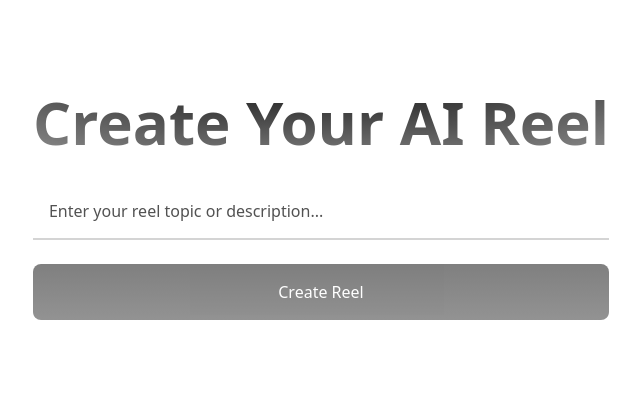
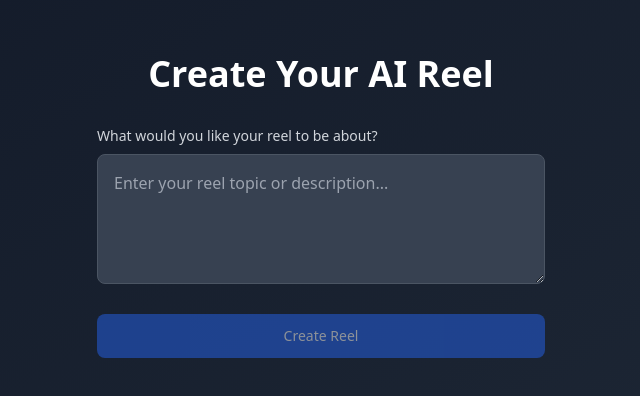
Before and after one commit to varuntree/ReelMate, a Next.js app: page / in a window 1280 px wide. Shown: the part 194-590 px from the top of the page, without its empty margins (319-959 px from the left). Built offline with nearby package versions, Linux system fonts and the light colour scheme; no server answers.

Commit message:
Restored to '0fbd0633faf8cdbd8fb6e0bf229c3df6103b2a73'
Replit-Restored-To:0fbd0633faf8cdbd8fb6e0bf229c3df6103b2a73

```diff
--- a/app/components/PromptPage.tsx
+++ b/app/components/PromptPage.tsx
@@ -1,7 +1,7 @@
+// Component for the initial prompt input page
 'use client';
 
 import { useState } from 'react';
-import { motion } from 'framer-motion';
 import { useRouter } from 'next/navigation';
 import { type GenerateReelContentResponse, type ReelContent } from '@/app/types/api';
 import { searchPexelsVideos } from '@/app/api/services/pexelsService';
@@ -39,9 +39,13 @@ export default function PromptPage({ onSubmit }: PromptPageProps) {
         try {
           // Join keywords with spaces and use the first one as fallback
           const searchQuery = clip.videoKeywords.join(' ');
+          const fallbackQuery = clip.videoKeywords[0];
+
+          // Try with combined keywords first
           let videoResponse = await searchPexelsVideos(searchQuery);
           if (videoResponse.videos.length === 0) {
-            videoResponse = await searchPexelsVideos('people lifestyle');
+            const fallbackQuery = 'people lifestyle';
+            videoResponse = await searchPexelsVideos(fallbackQuery);
           }
 
           const selectedVideo = videoResponse.videos[0];
@@ -112,7 +116,7 @@ export default function PromptPage({ onSubmit }: PromptPageProps) {
       // Call onSubmit if provided
       if (onSubmit) onSubmit(prompt.trim());
 
-      // Redirect to editor page - Commented out as per original code
+      // Redirect to editor page
       // router.push('/editor');
     } catch (error) {
       console.error('Error generating reel:', error);
@@ -123,43 +127,37 @@ export default function PromptPage({ onSubmit }: PromptPageProps) {
   };
 
   return (
-    <div className="h-screen w-full dark:bg-black bg-white dark:bg-grid-white/[0.05] bg-grid-black/[0.05] relative flex items-center justify-center">
-      <div className="absolute pointer-events-none inset-0 flex items-center justify-center dark:bg-black bg-white [mask-image:radial-gradient(ellipse_at_center,transparent_20%,black)]" />
-      <div className="max-w-2xl mx-auto p-4">
-        <motion.div
-          initial={{ opacity: 0, y: 20 }}
-          animate={{ opacity: 1, y: 0 }}
-          transition={{ duration: 0.5 }}
-          className="space-y-8"
-        >
-          <h1 className="text-4xl md:text-6xl font-bold text-center bg-clip-text text-transparent bg-gradient-to-b from-neutral-800 to-neutral-500 dark:from-neutral-50 dark:to-neutral-400">
+    <div className="flex min-h-screen items-center justify-center bg-gradient-to-br from-gray-900 to-gray-800">
+      <div className="w-full max-w-lg p-8">
+        <h1 className="mb-8 text-center text-4xl font-bold text-white">
           Create Your AI Reel
         </h1>
-
         <form onSubmit={handleSubmit} className="space-y-6">
-            <div className="relative">
-              <input
-                type="text"
+          <div>
+            <label
+              htmlFor="prompt"
+              className="mb-2 block text-sm font-medium text-gray-300"
+            >
+              What would you like your reel to be about?
+            </label>
+            <textarea
+              id="prompt"
+              rows={4}
+              className="w-full rounded-lg border border-gray-600 bg-gray-700 p-4 text-white placeholder-gray-400 focus:border-blue-500 focus:ring-blue-500"
+              placeholder="Enter your reel topic or description..."
               value={prompt}
               onChange={(e) => setPrompt(e.target.value)}
               disabled={isLoading}
-                placeholder="Enter your reel topic or description..."
-                className="block w-full h-14 px-4 bg-transparent border-b-2 border-neutral-300 dark:border-neutral-700 focus:border-black dark:focus:border-white transition-colors placeholder:text-neutral-600 dark:placeholder:text-neutral-400"
             />
-              <div className="absolute inset-0 rounded-lg bg-gradient-to-b from-black/5 dark:from-white/5 to-transparent opacity-0 peer-focus:opacity-100 transition-opacity pointer-events-none" />
           </div>
-
-            <motion.button
+          <button
             type="submit"
+            className="w-full rounded-lg bg-blue-600 px-5 py-3 text-center text-sm font-medium text-white hover:bg-blue-700 focus:outline-none focus:ring-4 focus:ring-blue-800 disabled:opacity-50"
             disabled={!prompt.trim() || isLoading}
-              whileHover={{ scale: 1.02 }}
-              whileTap={{ scale: 0.98 }}
-              className="w-full px-8 py-4 rounded-lg bg-gradient-to-b from-black to-neutral-800 dark:from-white dark:to-neutral-200 text-white dark:text-black font-medium disabled:opacity-50 disabled:cursor-not-allowed"
           >
             {isLoading ? 'Generating Reel...' : 'Create Reel'}
-            </motion.button>
+          </button>
         </form>
-        </motion.div>
       </div>
     </div>
   );
--- a/package.json
+++ b/package.json
@@ -25,8 +25,7 @@
     "react-dom": "^19.0.0",
     "react-icons": "^5.4.0",
     "remotion": "^4.0.245",
-    "tailwind-merge": "^2.6.0",
-    "tailwindcss-animate": "^1.0.7"
+    "tailwind-merge": "^2.6.0"
   },
   "devDependencies": {
     "@eslint/eslintrc": "^3",
```
Also changed, not shown: 1 other file (tests, documents, lock files or other folders). Lines whose indentation alone changed are shown as unchanged.
